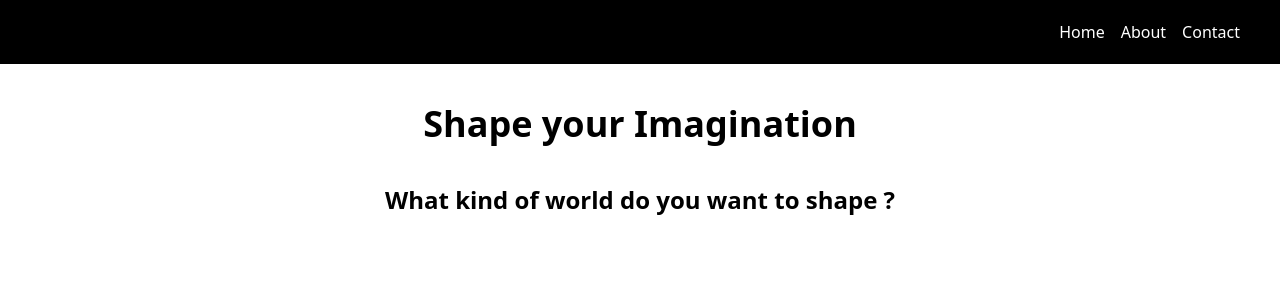
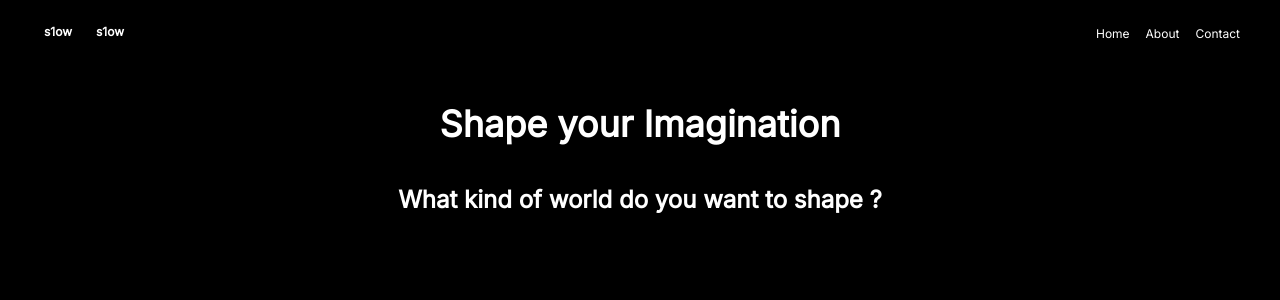
Before and after one commit to Dcose/s1ow, a React app: page / in a window 1280 px wide. Shown: the top 300 px of the page. Built offline with nearby package versions, Linux system fonts and the light colour scheme.

Commit message:
🦄 refactor: use google font!

```diff
--- a/public/index.html
+++ b/public/index.html
@@ -13,7 +13,15 @@
 
     <meta http-equiv="X-UA-Compatible" content="IE=edge" />
     <meta name="viewport" content="width=device-width, initial-scale=1.0" />
-    <title>s1ow</title>
+
+    <link rel="preconnect" href="https://fonts.googleapis.com" />
+    <link rel="preconnect" href="https://fonts.gstatic.com" crossorigin />
+    <link
+      href="https://fonts.googleapis.com/css2?family=Inter&display=swap"
+      rel="stylesheet"
+    />
+
+    <title>S1ow & Enjoy</title>
   </head>
   <body>
     <!-- 容器节点 -->
--- a/src/component/container/Container.tsx
+++ b/src/component/container/Container.tsx
@@ -2,11 +2,11 @@ import React from 'react'
 
 const Container: React.FC = () => {
   return (
-    <div className="flex items-center flex-col dark:bg-black">
-      <h1 className="text-4xl font-bold m-10 dark:text-white">
+    <div className="flex items-center flex-col bg-black h-screen">
+      <h1 className="text-4xl font-bold m-10 text-white">
         Shape your Imagination
       </h1>
-      <span className="text-2xl font-semibold dark:text-white">
+      <span className="text-2xl font-semibold text-white">
         What kind of world do you want to shape ?
       </span>
     </div>
--- a/src/component/navbar/NavLink.tsx
+++ b/src/component/navbar/NavLink.tsx
@@ -44,6 +44,7 @@ const NavLink: React.FC<NavLinkProps> = ({
     <a
       href={href}
       className={`
+      text-xs
       relative
       py-2
       text-white
--- a/src/component/navbar/Navbar.tsx
+++ b/src/component/navbar/Navbar.tsx
@@ -1,8 +1,5 @@
 import React from 'react'
-import logo from '../../../public/logo2.png'
 
-import useThemeStore, { ThemeState } from '@/redux/store'
-import Switch from '../switch/Switch'
 import NavLink from './NavLink'
 
 const navLinks = [
@@ -12,18 +9,14 @@ const navLinks = [
 ]
 
 const Navbar: React.FC = () => {
-  const { toggleDarkMode } = useThemeStore<ThemeState>((state) => state)
   return (
     <nav className="bg-black">
       <div className="max-w-7xl mx-auto px-2 sm:px-6 lg:px-8 ">
         <div className="relative flex items-center justify-between h-16">
-          <div className="flex-shrink-0">
-            <span className="flex items-center justify-center">
-              <span className="text-2xl m-3 font-bold dark:text-white">
-                s1ow
-              </span>
-            </span>
-          </div>
+          <span className="flex items-center justify-center">
+            <span className=" text-xs m-3 font-bold text-white">s1ow</span>
+            <span className=" text-xs m-3 font-bold text-white">s1ow</span>
+          </span>
           {/* <a
               href="#"
               className="
@@ -49,8 +42,6 @@ const Navbar: React.FC = () => {
               Home
             </a> */}
 
-          {/* <Switch onClick={toggleDarkMode} /> */}
-
           <ul className="flex">
             {navLinks.map((link) => (
               <li key={link.href} className="m-2">
--- a/src/index.tsx
+++ b/src/index.tsx
@@ -2,6 +2,7 @@ import React from 'react'
 import { createRoot } from 'react-dom/client'
 
 import './style/css/tailwind.css'
+import './style/css/index.css'
 
 import App from './App'
 
--- /dev/null
+++ b/src/style/css/index.css
@@ -0,0 +1,3 @@
+body {
+  font-family: 'Inter', sans-serif;
+}
```
